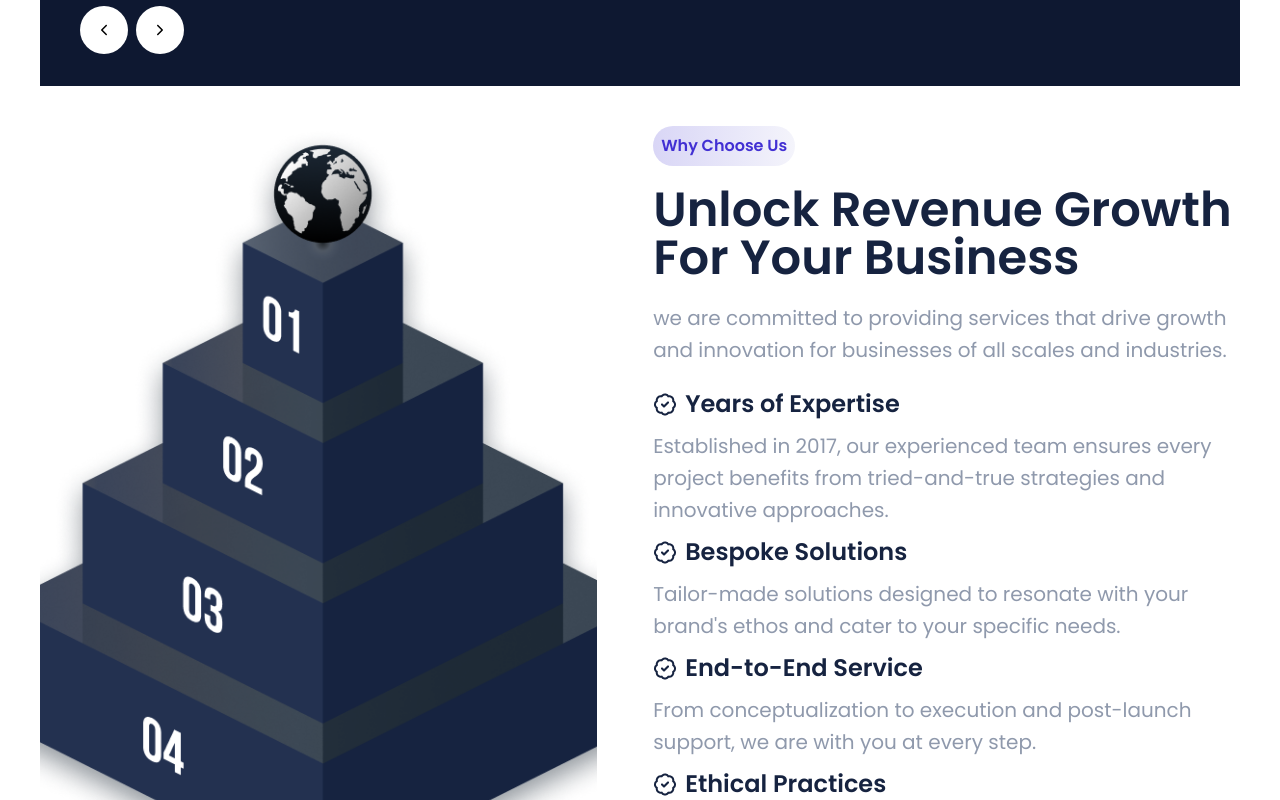
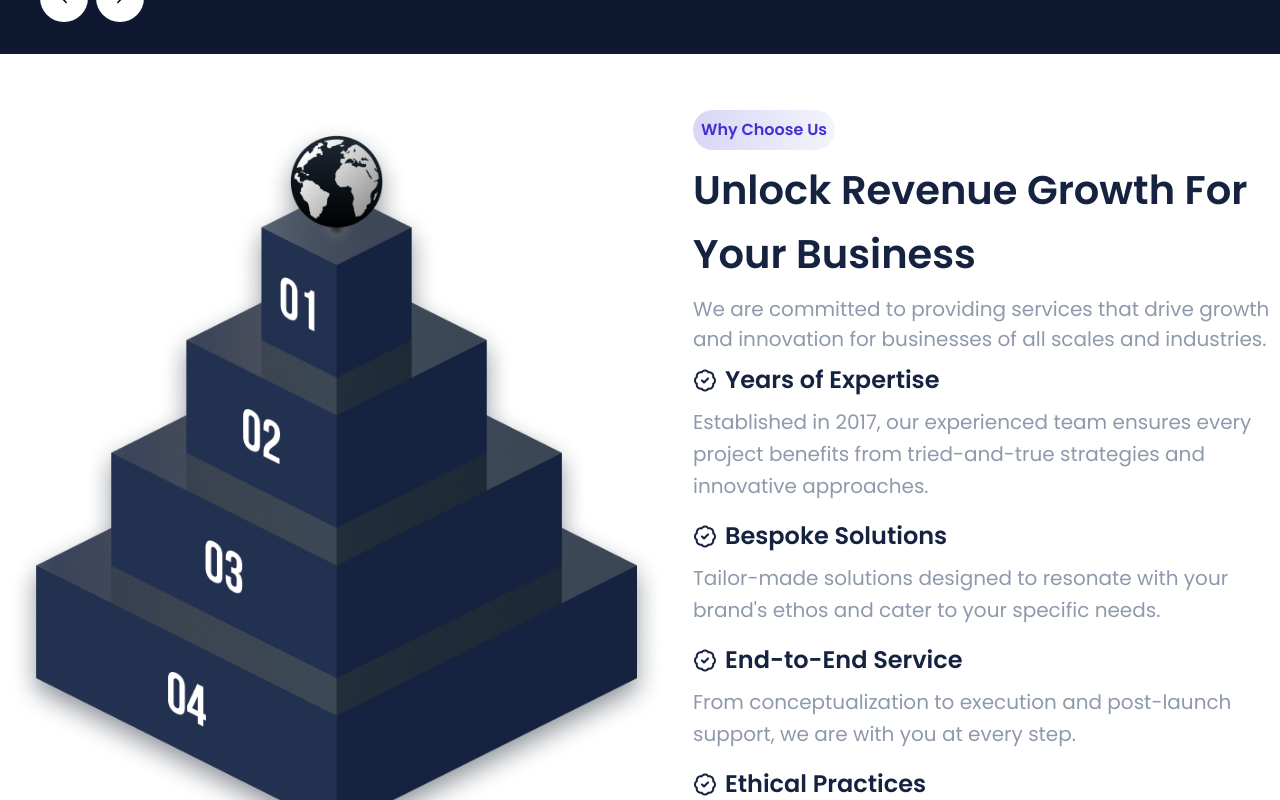
Before and after one commit to Ameer2750/marvice-website, a React (Vite) app: page / in a window 1280 px wide. Shown: the part 3600-4400 px from the top of the page. Built offline with nearby package versions, Linux system fonts and the light colour scheme.

Commit message:
refactor Growth and Services components for improved layout and dynamic content

```diff
--- a/src/components/Growth.jsx
+++ b/src/components/Growth.jsx
@@ -1,38 +1,60 @@
-import React from 'react'
-import growth from "../assets/marvice/Background Abstracts/frame 51.png"
-import badge from "../assets/marvice/Icons/badge-check.png"
+import React from 'react';
+import growth from "../assets/marvice/Background Abstracts/frame 51.png";
+import badge from "../assets/marvice/Icons/badge-check.png";
+
+const features = [
+    {
+        title: "Years of Expertise",
+        description: "Established in 2017, our experienced team ensures every project benefits from tried-and-true strategies and innovative approaches."
+    },
+    {
+        title: "Bespoke Solutions",
+        description: "Tailor-made solutions designed to resonate with your brand's ethos and cater to your specific needs."
+    },
+    {
+        title: "End-to-End Service",
+        description: "From conceptualization to execution and post-launch support, we are with you at every step."
+    },
+    {
+        title: "Ethical Practices",
+        description: "Upholding the highest standards of integrity and ethical business practices."
+    }
+];
+
 const Growth = () => {
     return (
-        <div className='py-10 px-10'>
-            <div className='flex flex-row gap-14 justify-between container mx-auto'>
-                <div>
-                    <img src={growth} alt='growth' className='w-[1250px] h-[800px] object-cover' />
-                </div>
-                <div className='flex flex-col items-start gap-5 '>
-                    <h1 className='text-[#4230D3] text-[1rem] font-semibold bg-gradient-to-r from-[#D9D6F6] to-[#F4F4Fb] rounded-full px-2 py-2'>Why Choose Us</h1>
-                    <h2 className='text-[3rem] leading-12 font-semibold text-[#162340]'>Unlock Revenue Growth‍ For Your Business</h2>
-                    <p className='text-[#8F99AC] leading-8 text-[1.25rem]'>we are committed to providing services that drive growth and innovation for businesses of all scales and industries.
+        <div className='py-14 container mx-auto w-full'>
+            <div className='flex flex-row gap-[28px] justify-between max-w-[1360px] '>
+                <img src={growth} alt='growth' className='w-[665px] h-[766.31px] object-contain' />
+                <div className='flex flex-col items-start gap-2 '>
+                    <h1 className='text-[#4230D3] text-[1rem] font-semibold bg-gradient-to-r from-[#D9D6F6] to-[#F4F4Fb] rounded-full px-2 py-2'>
+                        Why Choose Us
+                    </h1>
+                    <h2 className='text-[40px] leading-[64px] font-semibold text-[#162340]'>
+                        Unlock Revenue Growth For Your Business
+                    </h2>
+                    <p className='text-[#8F99AC]  text-[20px]'>
+                        We are committed to providing services that drive growth and innovation for businesses of all scales and industries.
                     </p>
-                    <div className='flex flex-col gap-2'>
-                        <span className='flex flex-row items-center font-semibold gap-2 text-[1.5rem] text-[#162340]'><img src={badge} alt='badge' className='w-[24px]' /> Years of Expertise</span>
-                        <p className='text-[#8F99AC] leading-8 text-[1.25rem]'>Established in 2017, our experienced team ensures every project benefits from tried-and-true strategies and innovative approaches.
-                        </p>
-                        <span className='flex flex-row items-center font-semibold gap-2 text-[1.5rem] text-[#162340]'><img src={badge} alt='badge' className='w-[24px]' /> Bespoke Solutions</span>
-                        <p className='text-[#8F99AC] leading-8 text-[1.25rem]'>Tailor-made solutions designed to resonate with your brand's ethos and cater to your specific needs.
-                        </p>
-                        <span className='flex flex-row items-center font-semibold gap-2 text-[1.5rem] text-[#162340]'><img src={badge} alt='badge' className='w-[24px]' />End-to-End Service</span>
-                        <p className='text-[#8F99AC] leading-8 text-[1.25rem]'>From conceptualization to execution and post-launch support, we are with you at every step.
-                        </p>
-                        <span className='flex flex-row items-center font-semibold gap-2 text-[1.5rem] text-[#162340]'><img src={badge} alt='badge' className='w-[24px]' /> Ethical Practices</span>
-                        <p className='text-[#8F99AC] leading-8 text-[1.25rem]'>Upholding the highest standards of integrity and ethical business practices.
-                        </p>
+
+                    {/* Dynamic List */}
+                    <div className='flex flex-col gap-4'>
+                        {features.map((feature, index) => (
+                            <div key={index} className='flex flex-col gap-2'>
+                                <span className='flex flex-row items-center font-semibold gap-2 text-[24px] text-[#162340]'>
+                                    <img src={badge} alt='badge' className='w-[24px]' />
+                                    {feature.title}
+                                </span>
+                                <p className='text-[#8F99AC] leading-8 text-[20px]'>
+                                    {feature.description}
+                                </p>
+                            </div>
+                        ))}
                     </div>
-
                 </div>
             </div>
+        </div>
+    );
+};
 
-        </div>
-    )
-}
-
-export default Growth
+export default Growth;
--- a/src/components/Services.jsx
+++ b/src/components/Services.jsx
@@ -76,9 +76,9 @@ const TabComponent = () => {
 
 
     return (
-        <div id="services" className="bg-[#0E1831] py-24 mx-10 overflow-hidden">
+        <div id="services" className=" py-24 mx-10 overflow-hidden bg-[#0E1831] container mx-auto">
 
-            <div className="relative flex flex-row items-start container  justify-between gap-10 text-white  w-full  mx-auto">
+            <div className="relative flex flex-row items-start   justify-between gap-10 text-white  w-full   ">
                 <div> <h1 className="absolute text-[1.25rem]  translate-x-14 bg-gradient-to-r from-[#1B2948]  to-[#1B2948]/10 rounded-2xl px-2 py-1">Our Innovative Brands</h1></div>
                 {/* Tabs */}
                 <img src={img} alt="" className="absolute rotate-290 -left-92 -top-20  w-[700px]" />
```
